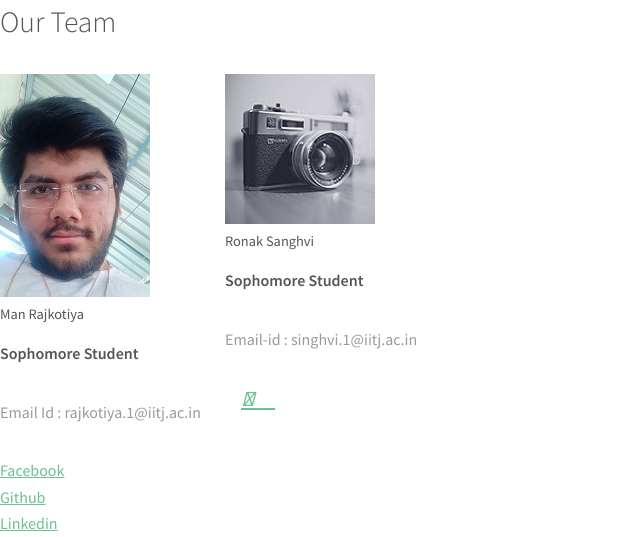
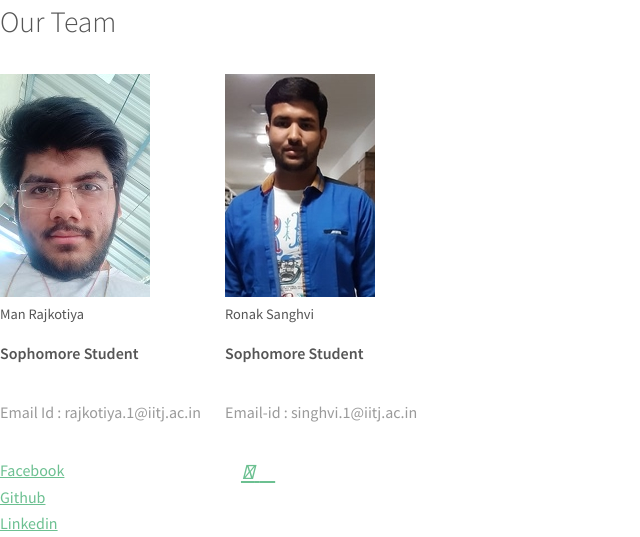
Before and after one commit to rajkotiya/humsafar, a Django app: page /contactus/ in a window 1280 px wide. Shown: the part 44-581 px from the top of the page, without its empty margins (0-640 px from the left). Run offline with Django 3.2, Linux system fonts and the light colour scheme.

Commit message:
adding photo2

```diff
--- a/templates/contactus.html
+++ b/templates/contactus.html
@@ -82,7 +82,7 @@
     <!-- Grid column -->
     <div class="col-lg-3 col-md-6 mb-lg-0 mb-5">
       <div class="avatar mx-auto">
-        <img src="{% static 'images/pic02.jpg' %}" class="rounded-circle z-depth-1"
+        <img src="{% static 'images/img2.jpg' %}" class="rounded-circle z-depth-1"
           alt="Ronak Sanghvi">
       </div>
       <h5 class="font-weight-bold mt-4 mb-3">Ronak Sanghvi</h5>
```
Also changed, not shown: db.sqlite3, humsafar/static/images/img2.jpg (added), humsafar/static/images/pic02.jpg (deleted).
